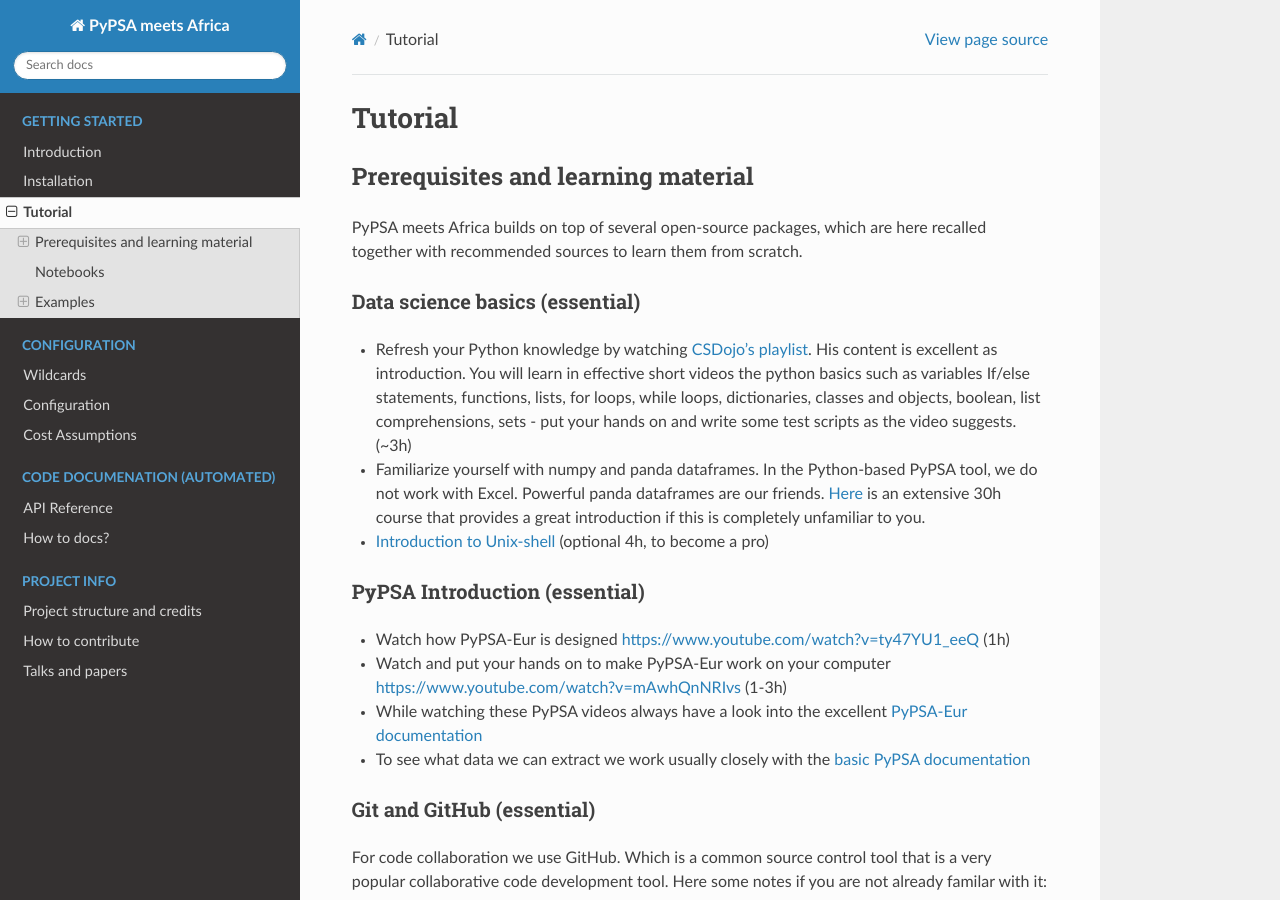
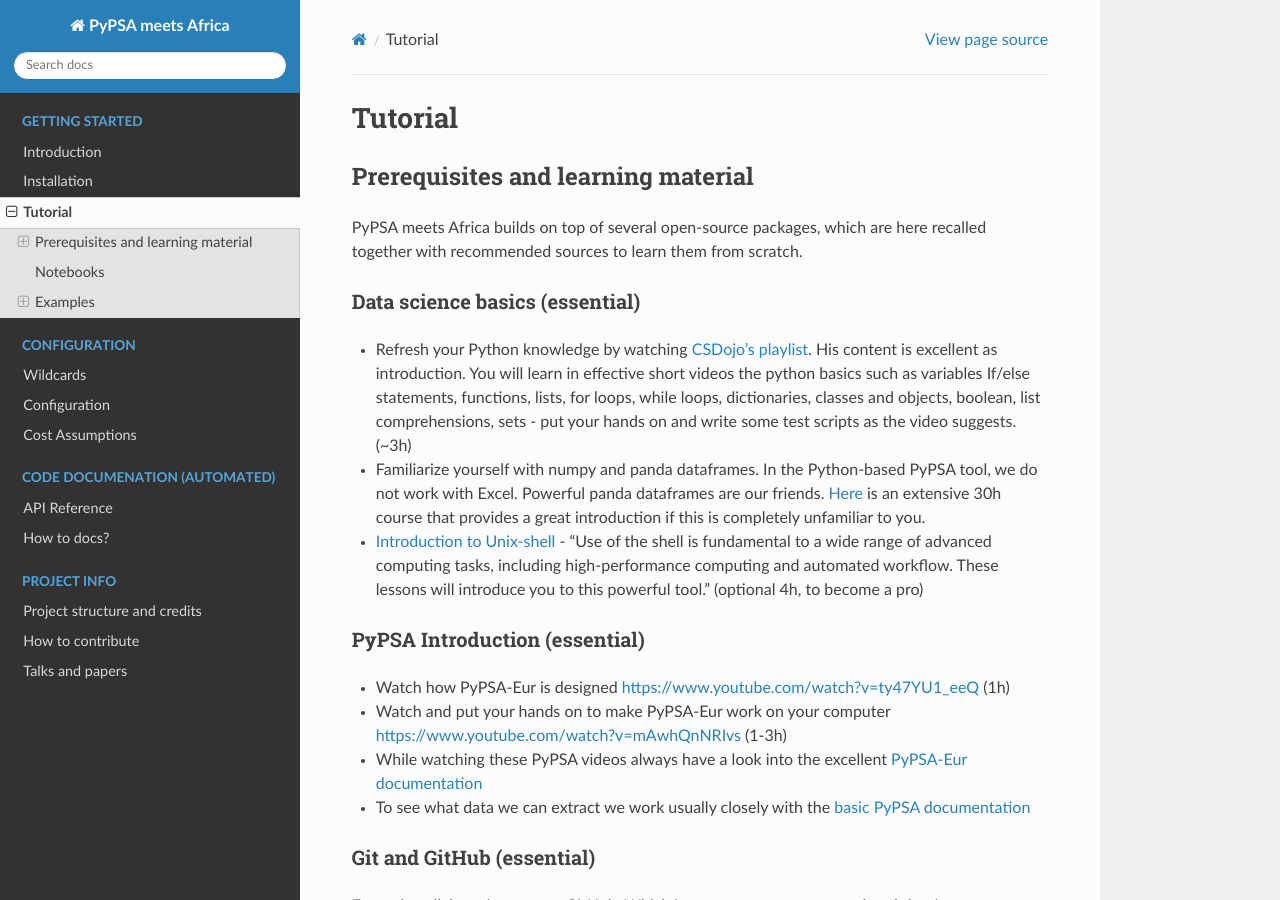
Before and after one commit to pypsa-meets-earth/pypsa-earth, a Sphinx documentation site: the page built from doc/tutorial.rst, in a window 1280 px wide and 900 px high. Built offline with Sphinx 7.4.7 and the Read the Docs theme 2.0.0, drawn with Linux system fonts in a browser that asks for light colours.

Commit message:
Update tutorial.rst

```diff
--- a/doc/tutorial.rst
+++ b/doc/tutorial.rst
@@ -24,7 +24,7 @@
 
 - Refresh your Python knowledge by watching `CSDojo's playlist <https://www.youtube.com/c/CSDojo/playlists>`_. His content is excellent as introduction. You will learn in effective short videos the python basics such as variables If/else statements, functions, lists, for loops, while loops, dictionaries, classes and objects, boolean, list comprehensions, sets - put your hands on and write some test scripts as the video suggests. (~3h)
 - Familiarize yourself with numpy and panda dataframes.  In the Python-based PyPSA tool, we do not work with Excel. Powerful panda dataframes are our friends. `Here <https://www.coursera.org/learn/python-data-analysis>`__ is an extensive 30h course that provides a great introduction if this is completely unfamiliar to you.
-- `Introduction to Unix-shell <https://swcarpentry.github.io/shell-novice/>`_ (optional 4h, to become a pro)
+- `Introduction to Unix-shell <https://swcarpentry.github.io/shell-novice/>`_ - "Use of the shell is fundamental to a wide range of advanced computing tasks, including high-performance computing and automated workflow. These lessons will introduce you to this powerful tool." (optional 4h, to become a pro)
 
 
 PyPSA Introduction (essential)
```
